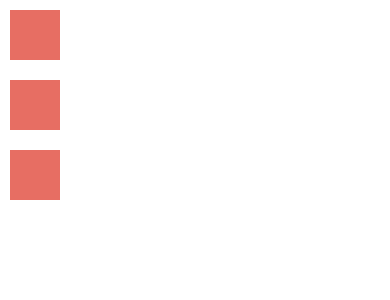
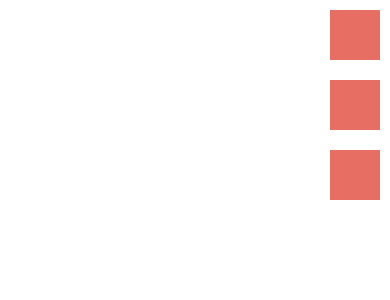
Before and after one commit to escobard/react-native-udacifit, a React Native app in the folder UdaciFitness/: screen / in a window 390 px wide. Shown: the top 300 px of the page. Built offline with nearby package versions, Linux system fonts and the light colour scheme.

Commit message:
style: added flex-end handler notes

```diff
--- a/UdaciFitness/App.js
+++ b/UdaciFitness/App.js
@@ -36,7 +36,13 @@ const styles = StyleSheet.create({
     //flexDirection: 'row'
 
     // alignItems is utilized to change the horizonatal positioning of items across the cross axis
-    alignItems: 'flex-start'
+    //alignItems: 'flex-start'
+
+    // this will align the eitems in the middle of the cross axis (horizontal)
+    //alignItems: 'center'
+
+    // this will align the items in the end of the cross axis (horizontal)
+    alignItems: 'flex-end'
   },
   box: {
     height: 50,
```
